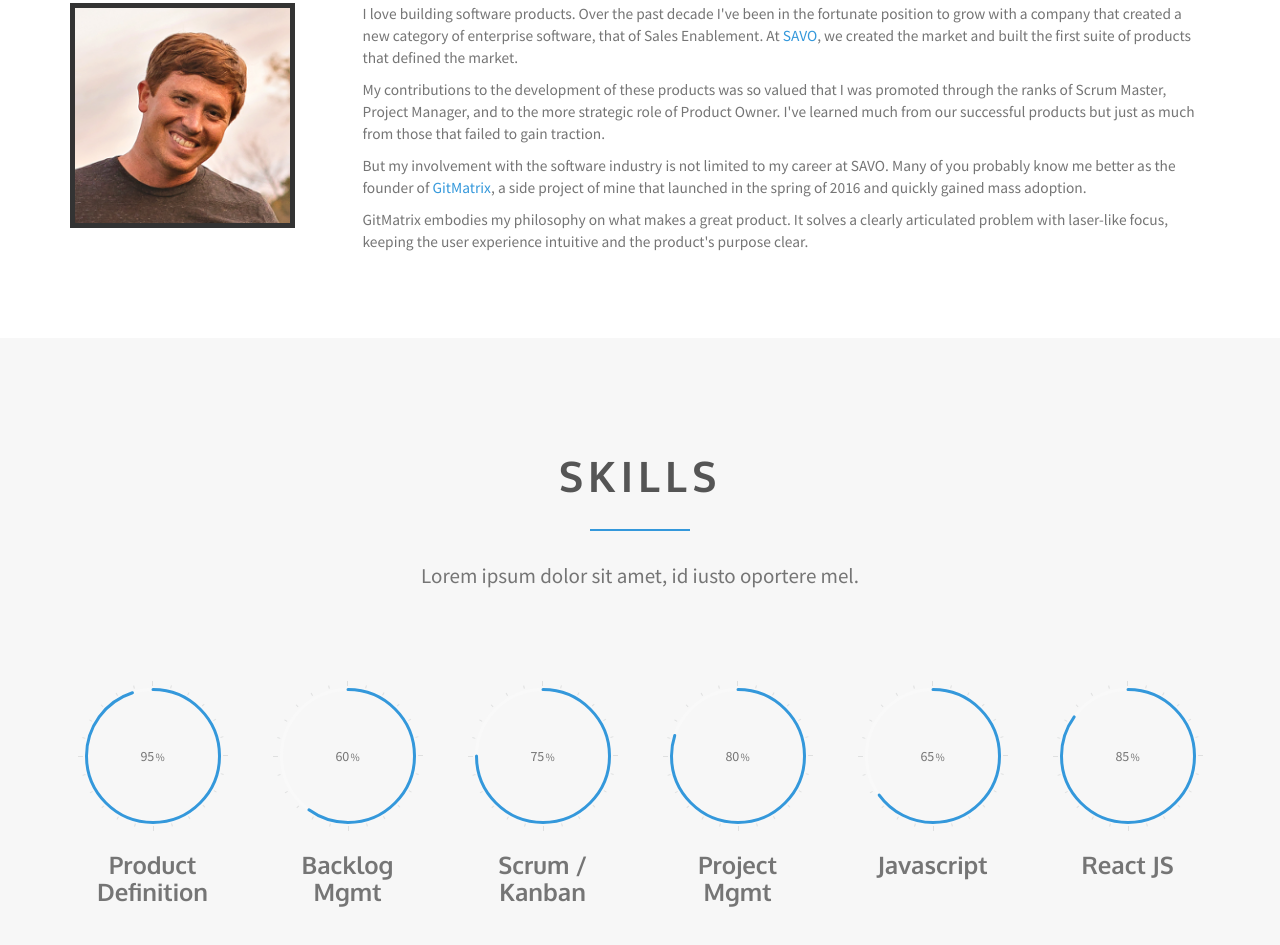
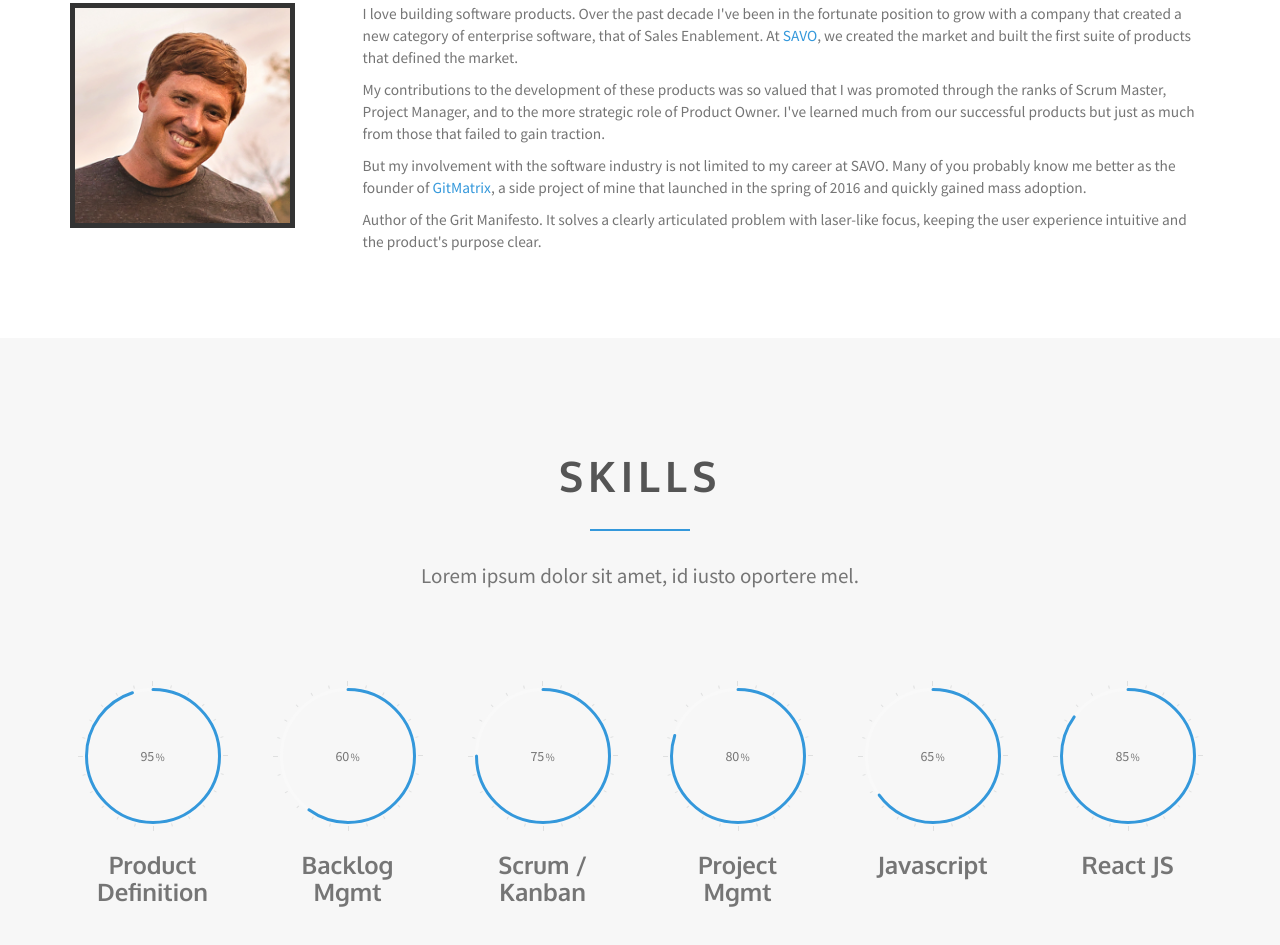
Before and after one commit to pelling/cppelling, a website: page public/app.html in a window 1280 px wide. Shown: the part 1137-2082 px from the top of the page. Drawn offline with Linux system fonts and the light colour scheme.

Commit message:
minor change to text to test deploy

```diff
--- a/public/app.html
+++ b/public/app.html
@@ -130,7 +130,7 @@
                   <p>I love building software products.  Over the past decade I've been in the fortunate position to grow with a company that created a new category of enterprise software, that of Sales Enablement.  At <a href="http://www.savogroup.com" target="_blank">SAVO</a>, we created the market and built the first suite of products that defined the market.</p>
                   <p>My contributions to the development of these products was so valued that I was promoted through the ranks of Scrum Master, Project Manager, and to the more strategic role of Product Owner. I've learned much from our successful products but just as much from those that failed to gain traction.</p>
                   <p>But my involvement with the software industry is not limited to my career at SAVO.  Many of you probably know me better as the founder of <a href="http://www.gitmatrix.com" target="_blank">GitMatrix</a>, a side project of mine that launched in the spring of 2016 and quickly gained mass adoption.</p>
-                  <p>GitMatrix embodies my philosophy on what makes a great product.  It solves a clearly articulated problem with laser-like focus, keeping the user experience intuitive and the product's purpose clear.</p>
+                  <p>Author of the Grit Manifesto.  It solves a clearly articulated problem with laser-like focus, keeping the user experience intuitive and the product's purpose clear.</p>
 
                 </div>
             </div>
```
